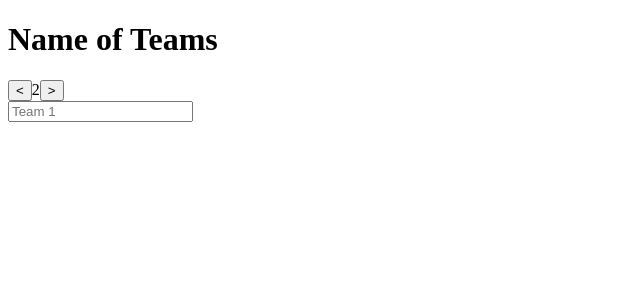
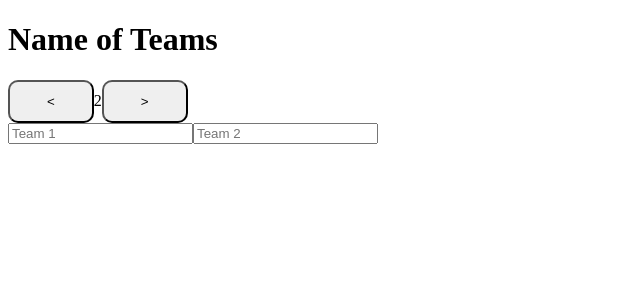
Before and after one commit to Risingvirtue/Taboo, a React (Create React App) app: page / in a window 1280 px wide. Shown: the top 300 px of the page, without its empty margins (0-640 px from the left). Built offline with nearby package versions, Linux system fonts and the light colour scheme.

Commit message:
remove/add teams

```diff
--- /dev/null
+++ b/src/Title/Increment.css
@@ -0,0 +1,4 @@
+.arrow {
+  border-radius: 10px;
+  padding: 12px 37px;
+}
--- a/src/Title/Increment.js
+++ b/src/Title/Increment.js
@@ -1,4 +1,12 @@
 import React from 'react';
+import './Increment.css';
+const colors = {
+  tomato: '#F06449',
+  platinum: '#EDE6E3',
+  gainsboro: '#DADAD9',
+  jet: '#36382E',
+  blue: '#5BC3EB'
+}
 
 class Increment extends React.Component {
 
@@ -9,9 +17,9 @@ class Increment extends React.Component {
 
     return (
       <div>
-        <button onClick={this.props.handleLeft} >{leftArrow}</button>
+        <button className="arrow" onClick={this.props.handleLeft} >{leftArrow}</button>
         <span>{this.props.value}</span>
-        <button onClick={this.props.handleRight}>{rightArrow}</button>
+        <button className="arrow" onClick={this.props.handleRight}>{rightArrow}</button>
       </div>
     )
   }
--- a/src/Title/Title.js
+++ b/src/Title/Title.js
@@ -5,21 +5,29 @@ class Title extends React.Component {
   constructor(props) {
     super(props);
 
-    this.state = {teams: 2}
+    this.state = {
+      teams: [
+        {id: 0, name: ""},
+        {id: 1, name: ""}
+      ]
+    }
 
     this.handleLeft = this.handleLeft.bind(this);
     this.handleRight = this.handleRight.bind(this);
   }
 
   handleLeft(e) {
+    const teams = this.state.teams;
     this.setState({
-      teams: this.state.teams - 1
+      teams: teams.slice(0, teams.length - 1)
     })
   }
 
   handleRight(e) {
+    const teams = this.state.teams;
+    teams.push({id: teams.length, name: ""});
     this.setState({
-      teams: this.state.teams + 1
+      teams: teams
     })
   }
 
@@ -27,8 +35,8 @@ class Title extends React.Component {
     return (
       <div>
         <h1>Name of Teams</h1>
-        <Increment value={this.state.teams} handleLeft={this.handleLeft} handleRight={this.handleRight} />
-        <input type="text" placeholder="Team 1" />
+        <Increment value={this.state.teams.length} handleLeft={this.handleLeft} handleRight={this.handleRight} />
+        {this.state.teams.map(team => <input placeholder={'Team ' + (team.id + 1)} />)}
 
       </div>
     )
```
Also changed, not shown: src/Title/Title.css (added).
